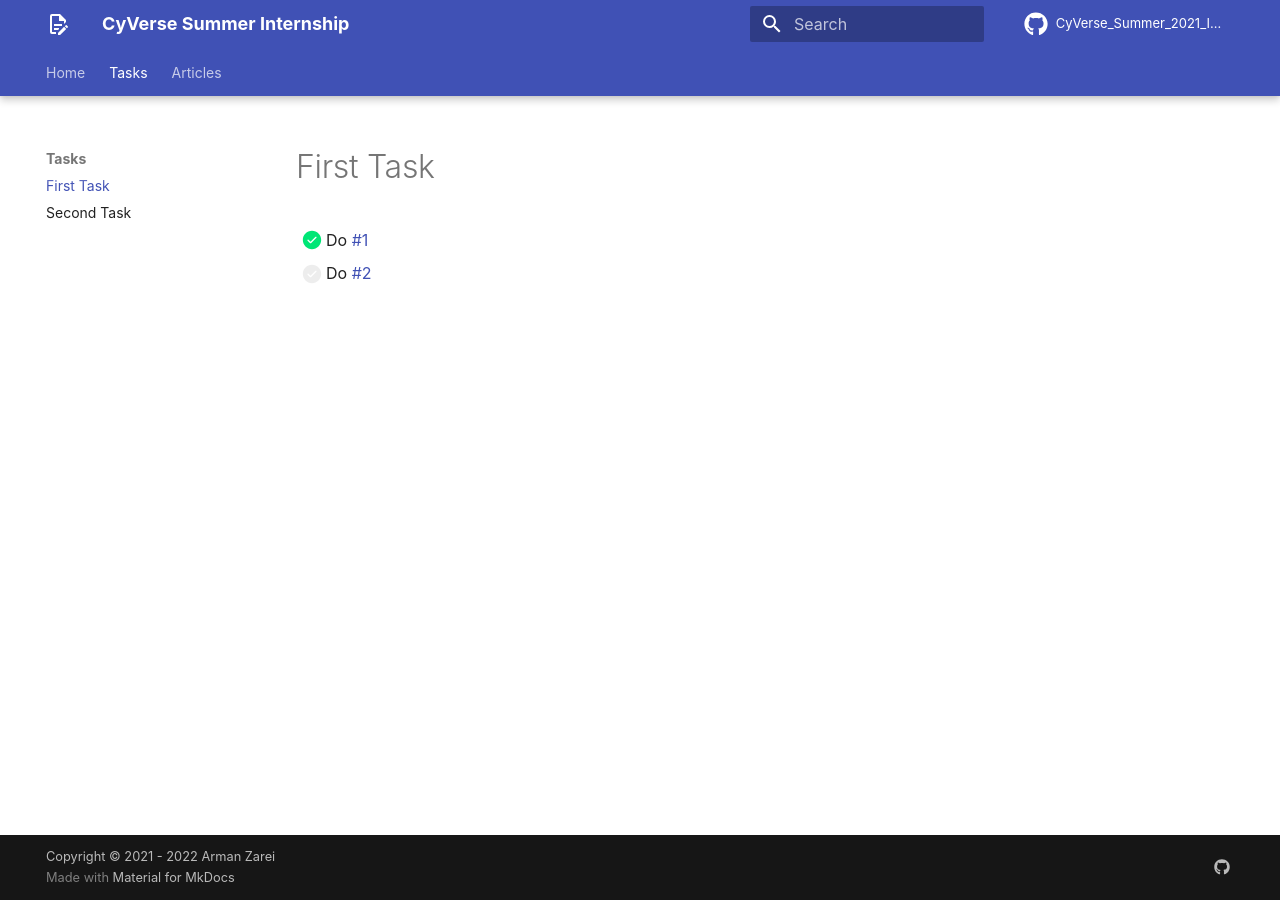
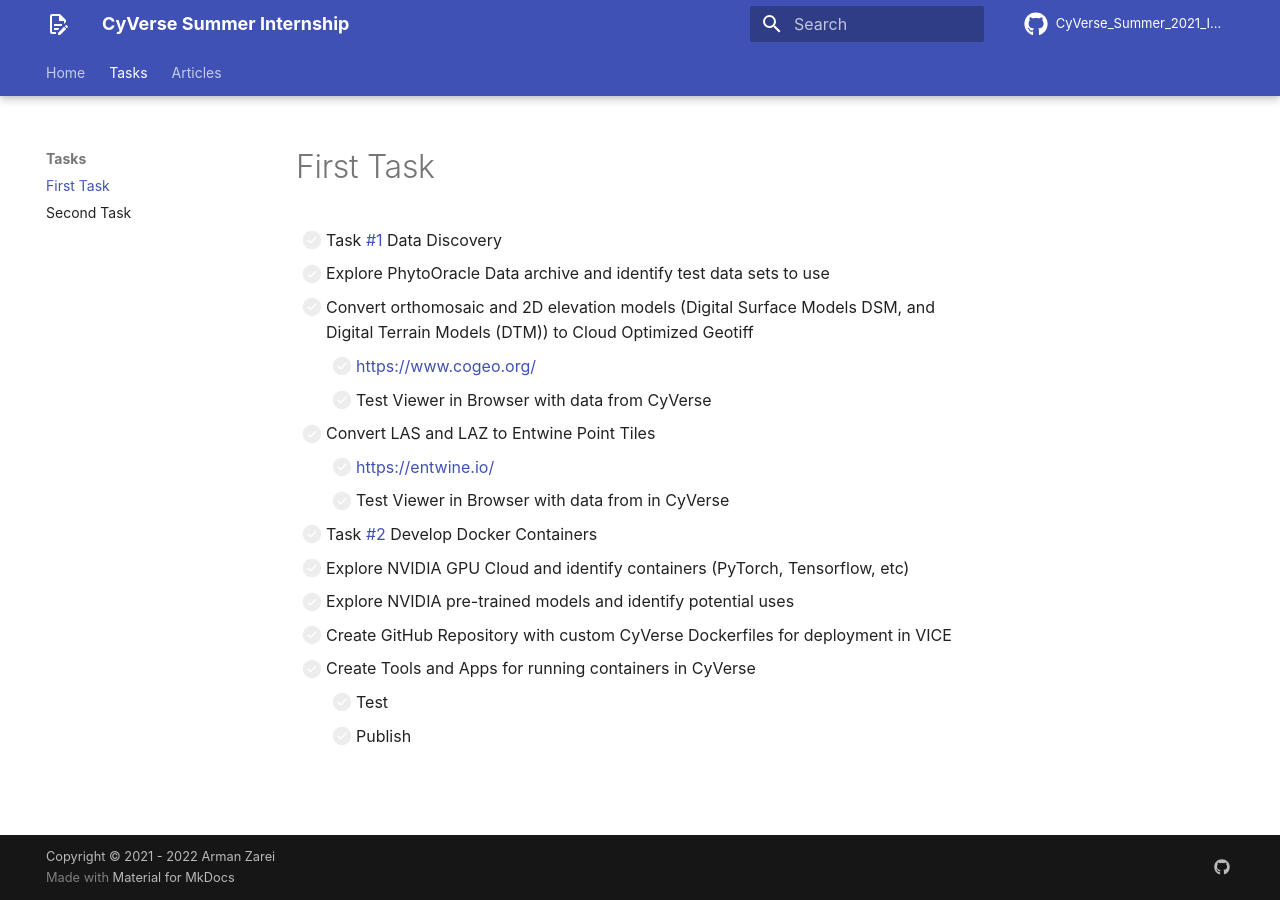
Before and after one commit to ArmanZarei/CyVerse_Machine_Learning, an MkDocs documentation site: the page built from docs/task_1.md, in a window 1280 px wide. Built offline with MkDocs 1.6.1 and Material for MkDocs 9.7.7, drawn with Linux system fonts in a browser that asks for light colours; some web fonts are replaced; comment, search, counter and statistics services are not loaded.

Commit message:
Update task_1.md

```diff
--- a/docs/task_1.md
+++ b/docs/task_1.md
@@ -1,2 +1,15 @@
-- [x] Do #1
-- [ ] Do #2
+- [ ] Task #1 Data Discovery
+  - [ ] Explore PhytoOracle Data archive and identify test data sets to use
+  - [ ] Convert orthomosaic and 2D elevation models (Digital Surface Models DSM, and Digital Terrain Models (DTM)) to Cloud Optimized Geotiff
+    - [ ]   https://www.cogeo.org/
+    - [ ]   Test Viewer in Browser with data from CyVerse
+  - [ ] Convert LAS and LAZ to Entwine Point Tiles
+    - [ ]  https://entwine.io/
+    - [ ]  Test Viewer in Browser with data from in CyVerse
+- [ ] Task #2 Develop Docker Containers
+  - [ ] Explore NVIDIA GPU Cloud and identify containers (PyTorch, Tensorflow, etc)
+  - [ ] Explore NVIDIA pre-trained models and identify potential uses
+  - [ ] Create GitHub Repository with custom CyVerse Dockerfiles for deployment in VICE
+  - [ ] Create Tools and Apps for running containers in CyVerse
+    - [ ] Test
+    - [ ] Publish
```
